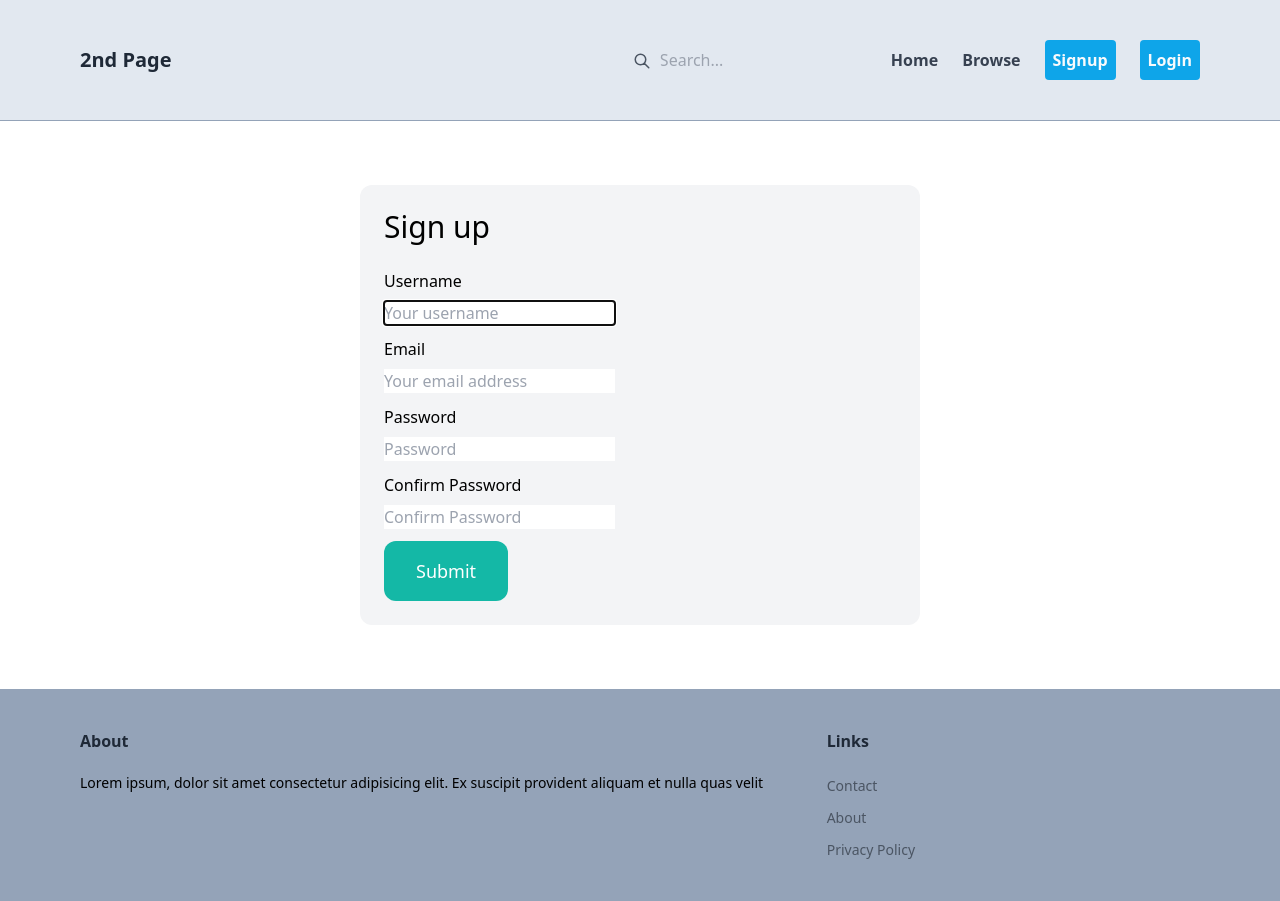
After one commit to kidobop/classifieds-django, a Django app: page /signup/ in a window 1280 px wide. The commit adds this page. Run offline with Django 5.2, Linux system fonts and the light colour scheme; some libraries are stand-ins or nearby versions.

Commit message:
added a signup login

```diff
--- /dev/null
+++ b/core/forms.py
@@ -0,0 +1,35 @@
+from django import forms
+from django.contrib.auth.forms import UserCreationForm, AuthenticationForm
+from django.contrib.auth.models import User
+
+
+class LoginForm(AuthenticationForm):
+    username = forms.CharField(widget=forms.TextInput(attrs={
+        'placeholder':'Your username',
+    }))
+    password = forms.CharField(widget=forms.PasswordInput(attrs={
+        'placeholder':'Password',
+    }))
+
+
+class SignupForm(UserCreationForm):
+    class Meta:
+        model = User
+        fields = ('username','email','password1','password2')
+
+    username = forms.CharField(widget=forms.TextInput(attrs={
+        'placeholder':'Your username',
+        # 'class':'w-full py-4 px-6 rounded-xl'
+    }))
+    email = forms.CharField(widget=forms.EmailInput(attrs={
+        'placeholder':'Your email address',
+        # 'class':'w-full py-4 px-6 rounded-xl'
+    }))
+    password1 = forms.CharField(widget=forms.PasswordInput(attrs={
+        'placeholder':'Password',
+        # 'class':'w-full py-4 px-6 rounded-xl'
+    }))
+    password2 = forms.CharField(widget=forms.PasswordInput(attrs={
+        'placeholder':'Confirm Password',
+        # 'class':'w-full py-4 px-6 rounded-xl'
+    }))
--- a/core/templates/core/base.html
+++ b/core/templates/core/base.html
@@ -20,6 +20,11 @@
             <ul class="flex items-center space-x-6">
                 <a href='#' class="font-semibold text-gray-700 hover:text-sky-700">Home</a>
                 <a href='#' class="font-semibold text-gray-700 hover:text-sky-700">Browse</a>
+                {% if request.user.is_authenticated %}
+                {% else %}
+                    <a href='{% url 'core:signup' %}' class="font-semibold bg-sky-500 rounded p-2 text-slate-50">Signup</a>
+                    <a href='{% url 'core:login' %}' class="font-semibold bg-sky-500 rounded p-2 text-slate-50">Login</a>
+                {% endif %}
                 {% comment %} <li>
                     <svg xmlns="http://www.w3.org/2000/svg" class="h-6 w-6" fill="none" viewBox="0 0 24 24" stroke="currentColor">
                     <path d="M12 14l9-5-9-5-9 5 9 5z" />
@@ -55,7 +60,7 @@
             <h3 class="mb-5 font-semibold text-gray-800">Links</h3>
 
             <ul class="space-y-2">
-                <li><a href="{% url 'contact' %}" class="text-sm text-gray-600 hover:text-sky-300">Contact</a></li>
+                <li><a href="{% url 'core:contact' %}" class="text-sm text-gray-600 hover:text-sky-300">Contact</a></li>
                 <li><a href="#" class="text-sm text-gray-600 hover:text-sky-300">About</a></li>
                 <li><a href="#" class="text-sm text-gray-600 hover:text-sky-300">Privacy Policy</a></li>
             </ul>
--- /dev/null
+++ b/core/templates/core/signup.html
@@ -0,0 +1,47 @@
+{% extends "core/base.html" %}
+
+{% block title %}Sign up{% endblock %}
+
+{% block content %}
+    <div class='w-1/2 my-6 mx-auto p-6 bg-gray-100 rounded-xl'>
+        <h1 class="mb-6 text-3xl">Sign up</h1>
+
+        <form action="post">
+            {% csrf_token %}
+
+            {{ form.non_field_errors }}
+
+            <div class="mb-3">
+                <label class="inline-block mb-2">Username</label><br>
+                {{ form.username }}
+            </div>
+
+            <div class="mb-3">
+                <label class="inline-block mb-2">Email</label><br>
+                {{ form.email }}
+            </div>
+
+            <div class="mb-3">
+                <label class="inline-block mb-2">Password</label><br>
+                {{ form.password1 }}
+            </div>
+
+            <div class="mb-3">
+                <label class="inline-block mb-2">Confirm Password</label><br>
+                {{ form.password2 }}
+            </div>
+
+            {% if form.errors or form.non_field_errors %}
+                <div class="mb-3 p-6 bg-red-100 rounded-xl">
+                    {% for field in form %}
+                    {{ field.errors }}
+                    {% endfor %}
+
+                    {{ form.non_field_errors }}
+                </div>
+            {% endif %}
+
+            <button class="py-4 px-8 text-lg bg-teal-500 hover:bg-teal-700 rounded-xl text-white">Submit</button>
+        </form>
+    </div>
+{% endblock  %}
--- /dev/null
+++ b/core/urls.py
@@ -0,0 +1,14 @@
+from django.contrib.auth import views as auth_views
+from django.urls import path
+
+from . import views
+from . forms import LoginForm
+
+app_name = 'core'
+urlpatterns = [
+    path('',views.index,name='index'),
+    path("contact/",views.contact, name="contact"),
+    path("signup/",views.signup,name="signup"),
+    path("login/",auth_views.LoginView.as_view(template_name ='core/login.html',authentication_form=LoginForm),name='login')
+
+]
--- a/core/views.py
+++ b/core/views.py
@@ -1,5 +1,6 @@
-from django.shortcuts import render
+from django.shortcuts import render, redirect
 from item.models import Category,Item
+from .forms import SignupForm
 
 # Create your views here.
 def index(request):
@@ -12,3 +13,19 @@ def index(request):
 
 def contact(request):
     return render(request,'core/contact.html')
+
+def signup(request):
+    if request.method == 'POST':
+        form = SignupForm(request.POST)
+
+        if form.is_valid():
+            form.save()
+
+            return redirect('/login/')
+    else:
+        form = SignupForm()
+    form = SignupForm()
+
+    return render(request,'core/signup.html',{
+        'form':form
+    })
--- a/mproj/settings.py
+++ b/mproj/settings.py
@@ -27,7 +27,9 @@ DEBUG = True
 
 ALLOWED_HOSTS = []
 
-
+LOGIN_URL = '/login/'
+LOGIN_REDIRECT_URL = '/'
+LOGOUT_REDIRECT_URL = '/'
 # Application definition
 
 INSTALLED_APPS = [
--- a/mproj/urls.py
+++ b/mproj/urls.py
@@ -22,8 +22,8 @@ from django.urls import path, include
 
 
 urlpatterns = [
-    path('',index, name='index'),
+    path('',include('core.urls')),
     path('items/',include('item.urls')),
-    path("contact/",contact, name="contact"),
+    # path("contact/",contact, name="contact"),
     path('admin/', admin.site.urls),
 ]
```
Also changed, not shown: core/templates/core/login.html (added, +35 -0 lines).
